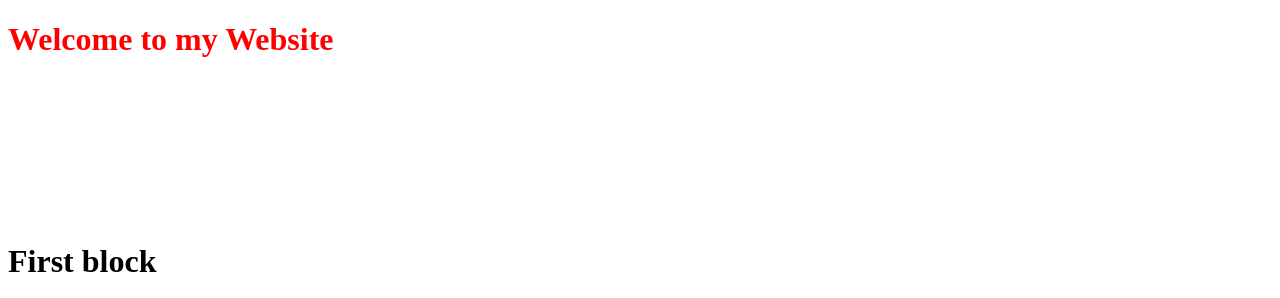
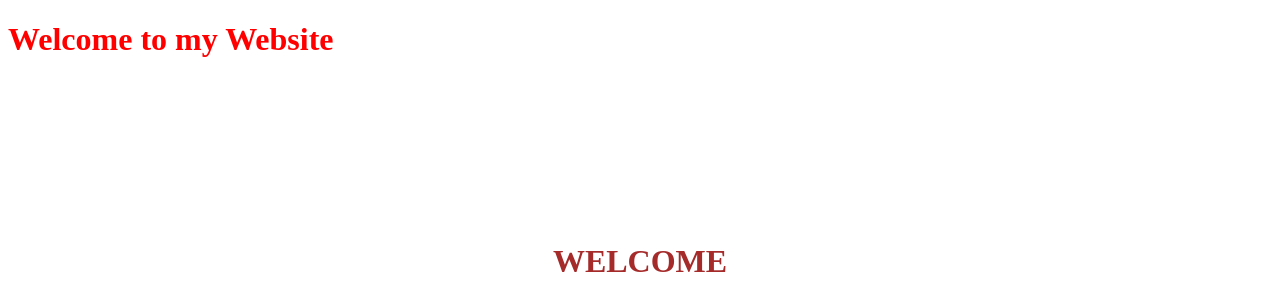
Before and after one commit to mstlelanakhatun/my-second-repo, a plain HTML site: page index.html in a window 1280 px wide. Shown: the top 298 px of the page. Drawn offline with Linux system fonts and the light colour scheme.

Commit message:
Added h1 & Inline CSS

```diff
--- a/index.html
+++ b/index.html
@@ -14,6 +14,7 @@
     <header class="header">
         <h1 class="Page-title">Welcome to my Website</h1>
     </header>
+    <h1 style="text-align: center; color: brown;"><b>WELCOME</b></h1>
     <div class="First block">
         <h1>First block</h1>
         <p>Lorem ipsum dolor sit amet consectetur adipisicing elit. Accusamus nesciunt, ad magni ex corrupti expedita animi excepturi fugit odit quas quam, enim id ipsa. Molestias beatae nemo ratione minus totam?</p>
```
